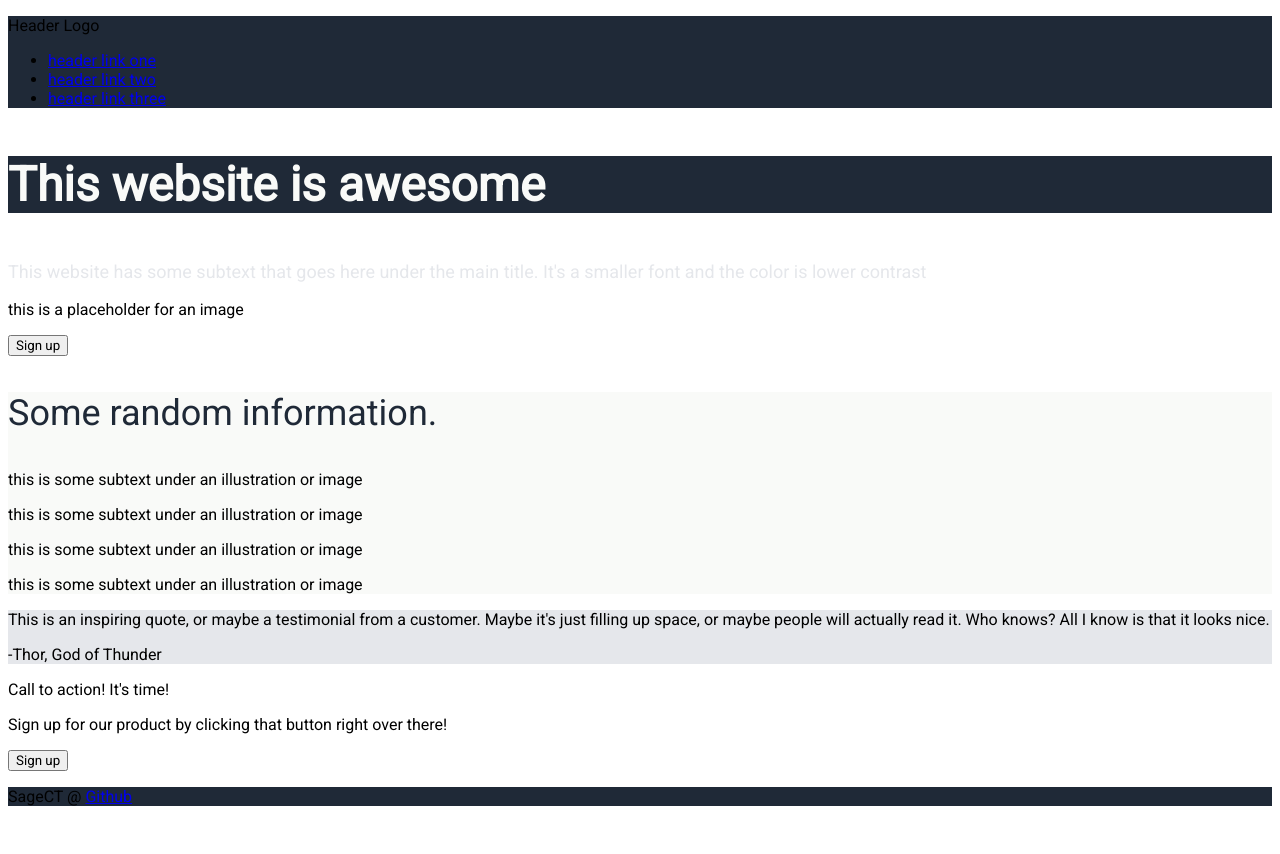
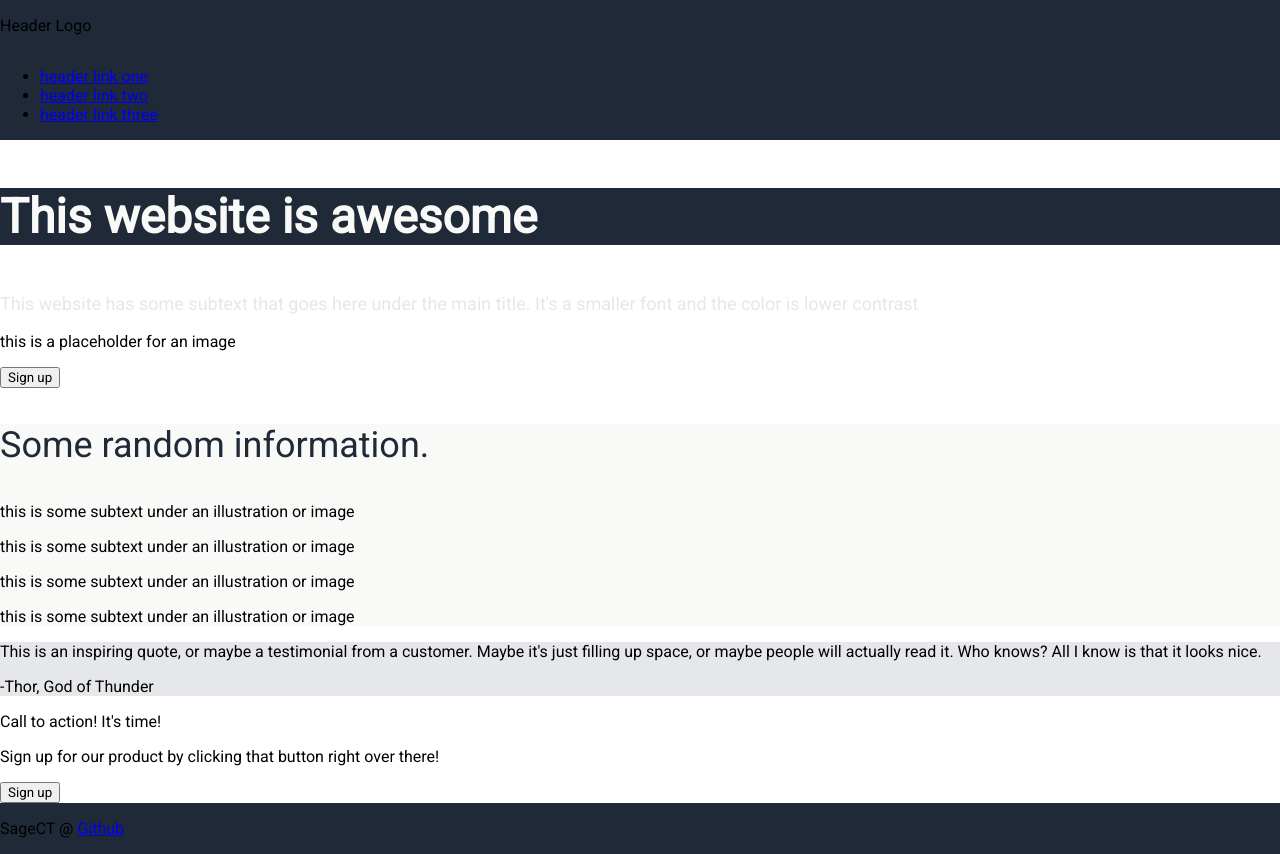
Before and after one commit to SageCT/landing-page-odin, a plain HTML site: page index.html in a window 1280 px wide. Before the commit the page ends 822 px from the top, so only its background shows below. Drawn offline with Linux system fonts and the light colour scheme.

Commit message:
Update styles.css

```diff
--- a/styles.css
+++ b/styles.css
@@ -2,15 +2,22 @@
   font-family: "Roboto", sans-serif;
 }
 
-/* Header/Footer */
+body {
+  margin: 0;
+  overflow: hidden;
+}
+
+/* Header */
 .header,
 .footer {
+  display: flex;
+  flex-direction: column;
   background-color: #1f2937;
 }
 
 #logo-text {
   font-size: 48px;
-  font-weight: bold;
+  font-weight: 800;
   font-family: "Roboto", sans-serif;
   color: #f9faf8;
   background-color: #1f2937;
```
